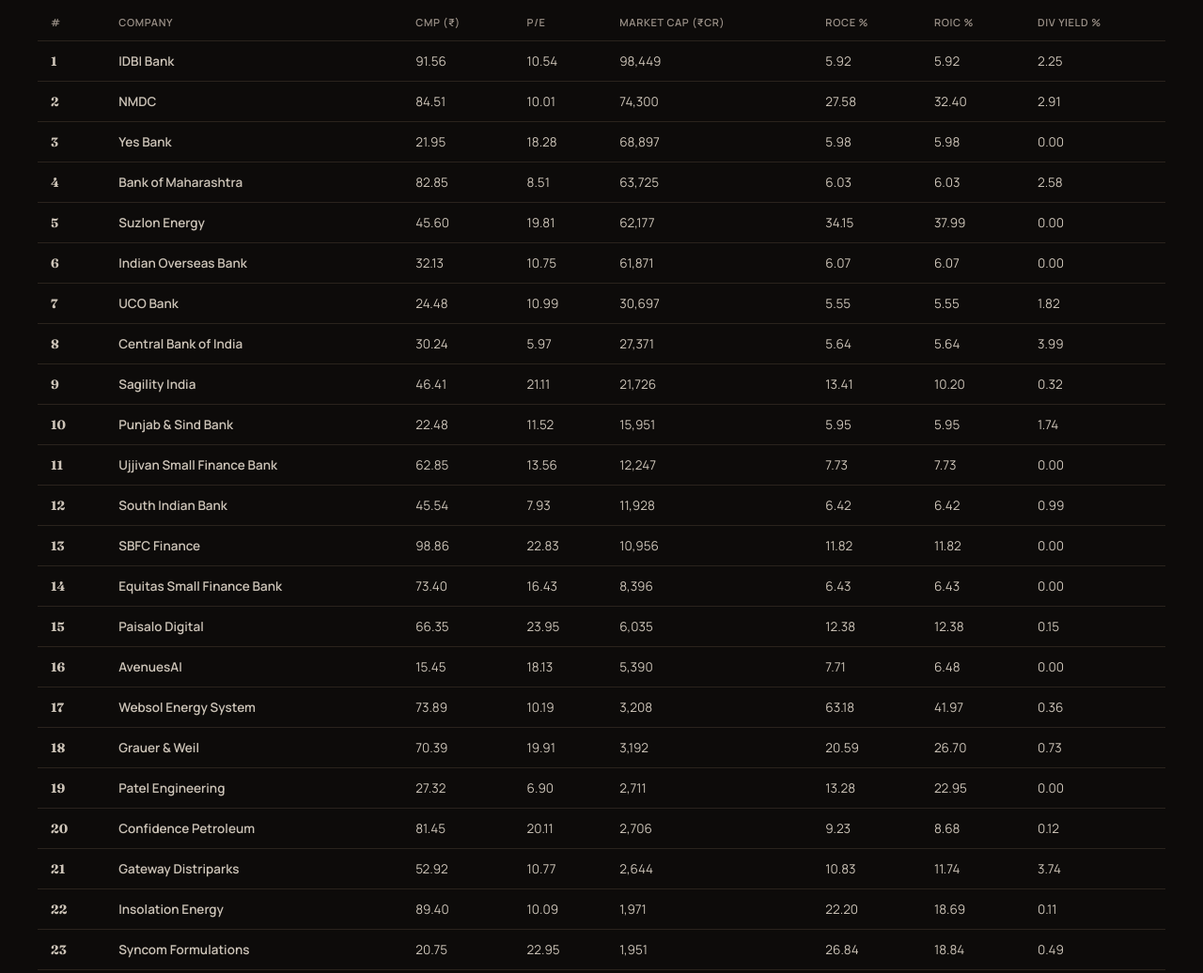
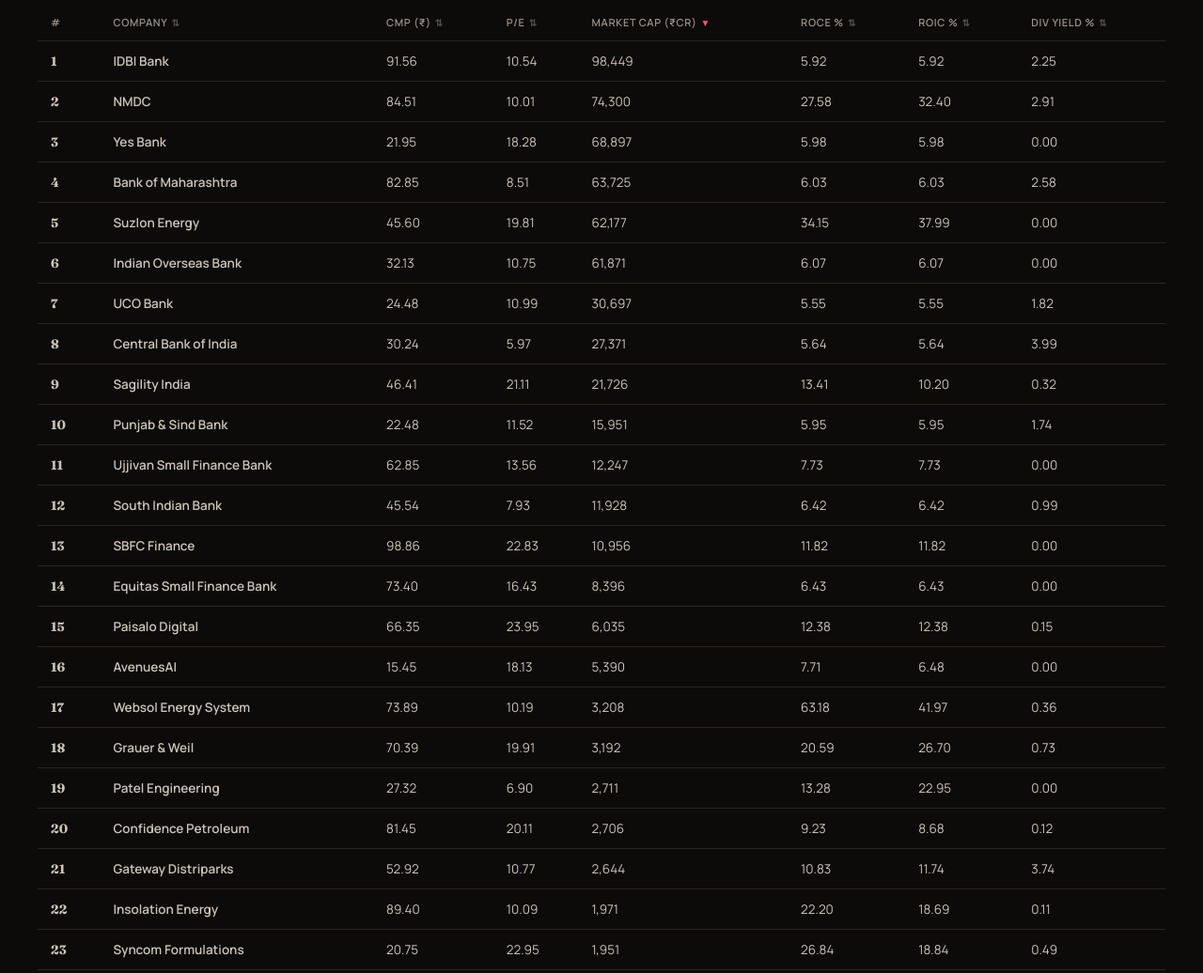
Before and after one commit to genxtlabs/reviewhub, a plain HTML site: page stocks/market-scan.html in a window 1280 px wide. Shown: the part 580-1616 px from the top of the page at 94% size. Drawn offline with Linux system fonts and the light colour scheme.

Commit message:
Make market scan table sortable by any column

```diff
--- a/stocks/market-scan.html
+++ b/stocks/market-scan.html
@@ -28,6 +28,10 @@
   .criteria-list li { font-size: 13px; color: var(--text-secondary); }
   .criteria-list code { font-family: ui-monospace, monospace; font-size: 12px; background: var(--bg-elevated); border: 1px solid var(--border); padding: 1px 6px; border-radius: 4px; color: var(--text); }
   .criteria-source { font-size: 12px; color: var(--text-muted); margin-top: 12px; }
+  .sortable-th { cursor: pointer; user-select: none; }
+  .sortable-th:hover { color: var(--text-secondary); }
+  .sort-icon { display: inline-block; margin-left: 4px; opacity: 0.5; font-size: 10px; }
+  .sortable-th.active .sort-icon { opacity: 1; color: var(--accent-solid); }
 </style>
 </head>
 <body>
@@ -71,37 +75,11 @@
   </div>
 
   <div class="scan-table-wrap">
-    <table class="scan-table">
+    <table class="scan-table" id="scan-table">
       <thead>
-        <tr><th>#</th><th>Company</th><th>CMP (&#8377;)</th><th>P/E</th><th>Market Cap (&#8377;Cr)</th><th>ROCE %</th><th>ROIC %</th><th>Div Yield %</th></tr>
+        <tr id="scan-thead-row"></tr>
       </thead>
-      <tbody>
-        <tr><td class="scan-rank">1</td><td class="scan-name">IDBI Bank</td><td>91.56</td><td>10.54</td><td>98,449</td><td>5.92</td><td>5.92</td><td>2.25</td></tr>
-        <tr><td class="scan-rank">2</td><td class="scan-name">NMDC</td><td>84.51</td><td>10.01</td><td>74,300</td><td>27.58</td><td>32.40</td><td>2.91</td></tr>
-        <tr><td class="scan-rank">3</td><td class="scan-name">Yes Bank</td><td>21.95</td><td>18.28</td><td>68,897</td><td>5.98</td><td>5.98</td><td>0.00</td></tr>
-        <tr><td class="scan-rank">4</td><td class="scan-name">Bank of Maharashtra</td><td>82.85</td><td>8.51</td><td>63,725</td><td>6.03</td><td>6.03</td><td>2.58</td></tr>
-        <tr><td class="scan-rank">5</td><td class="scan-name">Suzlon Energy</td><td>45.60</td><td>19.81</td><td>62,177</td><td>34.15</td><td>37.99</td><td>0.00</td></tr>
-        <tr><td class="scan-rank">6</td><td class="scan-name">Indian Overseas Bank</td><td>32.13</td><td>10.75</td><td>61,871</td><td>6.07</td><td>6.07</td><td>0.00</td></tr>
-        <tr><td class="scan-rank">7</td><td class="scan-name">UCO Bank</td><td>24.48</td><td>10.99</td><td>30,697</td><td>5.55</td><td>5.55</td><td>1.82</td></tr>
-        <tr><td class="scan-rank">8</td><td class="scan-name">Central Bank of India</td><td>30.24</td><td>5.97</td><td>27,371</td><td>5.64</td><td>5.64</td><td>3.99</td></tr>
-        <tr><td class="scan-rank">9</td><td class="scan-name">Sagility India</td><td>46.41</td><td>21.11</td><td>21,726</td><td>13.41</td><td>10.20</td><td>0.32</td></tr>
-        <tr><td class="scan-rank">10</td><td class="scan-name">Punjab &amp; Sind Bank</td><td>22.48</td><td>11.52</td><td>15,951</td><td>5.95</td><td>5.95</td><td>1.74</td></tr>
-        <tr><td class="scan-rank">11</td><td class="scan-name">Ujjivan Small Finance Bank</td><td>62.85</td><td>13.56</td><td>12,247</td><td>7.73</td><td>7.73</td><td>0.00</td></tr>
-        <tr><td class="scan-rank">12</td><td class="scan-name">South Indian Bank</td><td>45.54</td><td>7.93</td><td>11,928</td><td>6.42</td><td>6.42</td><td>0.99</td></tr>
-        <tr><td class="scan-rank">13</td><td class="scan-name">SBFC Finance</td><td>98.86</td><td>22.83</td><td>10,956</td><td>11.82</td><td>11.82</td><td>0.00</td></tr>
-        <tr><td class="scan-rank">14</td><td class="scan-name">Equitas Small Finance Bank</td><td>73.40</td><td>16.43</td><td>8,396</td><td>6.43</td><td>6.43</td><td>0.00</td></tr>
-        <tr><td class="scan-rank">15</td><td class="scan-name">Paisalo Digital</td><td>66.35</td><td>23.95</td><td>6,035</td><td>12.38</td><td>12.38</td><td>0.15</td></tr>
-        <tr><td class="scan-rank">16</td><td class="scan-name">AvenuesAI</td><td>15.45</td><td>18.13</td><td>5,390</td><td>7.71</td><td>6.48</td><td>0.00</td></tr>
-        <tr><td class="scan-rank">17</td><td class="scan-name">Websol Energy System</td><td>73.89</td><td>10.19</td><td>3,208</td><td>63.18</td><td>41.97</td><td>0.36</td></tr>
-        <tr><td class="scan-rank">18</td><td class="scan-name">Grauer &amp; Weil</td><td>70.39</td><td>19.91</td><td>3,192</td><td>20.59</td><td>26.70</td><td>0.73</td></tr>
-        <tr><td class="scan-rank">19</td><td class="scan-name">Patel Engineering</td><td>27.32</td><td>6.90</td><td>2,711</td><td>13.28</td><td>22.95</td><td>0.00</td></tr>
-        <tr><td class="scan-rank">20</td><td class="scan-name">Confidence Petroleum</td><td>81.45</td><td>20.11</td><td>2,706</td><td>9.23</td><td>8.68</td><td>0.12</td></tr>
-        <tr><td class="scan-rank">21</td><td class="scan-name">Gateway Distriparks</td><td>52.92</td><td>10.77</td><td>2,644</td><td>10.83</td><td>11.74</td><td>3.74</td></tr>
-        <tr><td class="scan-rank">22</td><td class="scan-name">Insolation Energy</td><td>89.40</td><td>10.09</td><td>1,971</td><td>22.20</td><td>18.69</td><td>0.11</td></tr>
-        <tr><td class="scan-rank">23</td><td class="scan-name">Syncom Formulations</td><td>20.75</td><td>22.95</td><td>1,951</td><td>26.84</td><td>18.84</td><td>0.49</td></tr>
-        <tr><td class="scan-rank">24</td><td class="scan-name">Ardee Industries</td><td>56.45</td><td>20.71</td><td>1,779</td><td>49.08</td><td>67.02</td><td>0.00</td></tr>
-        <tr><td class="scan-rank">25</td><td class="scan-name">GRM Overseas</td><td>84.84</td><td>22.98</td><td>1,758</td><td>13.99</td><td>15.71</td><td>0.00</td></tr>
-      </tbody>
+      <tbody id="scan-tbody"></tbody>
     </table>
   </div>
 
@@ -128,5 +106,99 @@
   </div>
 </div>
 
+<script>
+  // name is text (sorts alphabetically); every other field is numeric.
+  const SCAN_ROWS = [
+    { name: "IDBI Bank", cmp: 91.56, pe: 10.54, mcap: 98449, roce: 5.92, roic: 5.92, div: 2.25 },
+    { name: "NMDC", cmp: 84.51, pe: 10.01, mcap: 74300, roce: 27.58, roic: 32.40, div: 2.91 },
+    { name: "Yes Bank", cmp: 21.95, pe: 18.28, mcap: 68897, roce: 5.98, roic: 5.98, div: 0.00 },
+    { name: "Bank of Maharashtra", cmp: 82.85, pe: 8.51, mcap: 63725, roce: 6.03, roic: 6.03, div: 2.58 },
+    { name: "Suzlon Energy", cmp: 45.60, pe: 19.81, mcap: 62177, roce: 34.15, roic: 37.99, div: 0.00 },
+    { name: "Indian Overseas Bank", cmp: 32.13, pe: 10.75, mcap: 61871, roce: 6.07, roic: 6.07, div: 0.00 },
+    { name: "UCO Bank", cmp: 24.48, pe: 10.99, mcap: 30697, roce: 5.55, roic: 5.55, div: 1.82 },
+    { name: "Central Bank of India", cmp: 30.24, pe: 5.97, mcap: 27371, roce: 5.64, roic: 5.64, div: 3.99 },
+    { name: "Sagility India", cmp: 46.41, pe: 21.11, mcap: 21726, roce: 13.41, roic: 10.20, div: 0.32 },
+    { name: "Punjab & Sind Bank", cmp: 22.48, pe: 11.52, mcap: 15951, roce: 5.95, roic: 5.95, div: 1.74 },
+    { name: "Ujjivan Small Finance Bank", cmp: 62.85, pe: 13.56, mcap: 12247, roce: 7.73, roic: 7.73, div: 0.00 },
+    { name: "South Indian Bank", cmp: 45.54, pe: 7.93, mcap: 11928, roce: 6.42, roic: 6.42, div: 0.99 },
+    { name: "SBFC Finance", cmp: 98.86, pe: 22.83, mcap: 10956, roce: 11.82, roic: 11.82, div: 0.00 },
+    { name: "Equitas Small Finance Bank", cmp: 73.40, pe: 16.43, mcap: 8396, roce: 6.43, roic: 6.43, div: 0.00 },
+    { name: "Paisalo Digital", cmp: 66.35, pe: 23.95, mcap: 6035, roce: 12.38, roic: 12.38, div: 0.15 },
+    { name: "AvenuesAI", cmp: 15.45, pe: 18.13, mcap: 5390, roce: 7.71, roic: 6.48, div: 0.00 },
+    { name: "Websol Energy System", cmp: 73.89, pe: 10.19, mcap: 3208, roce: 63.18, roic: 41.97, div: 0.36 },
+    { name: "Grauer & Weil", cmp: 70.39, pe: 19.91, mcap: 3192, roce: 20.59, roic: 26.70, div: 0.73 },
+    { name: "Patel Engineering", cmp: 27.32, pe: 6.90, mcap: 2711, roce: 13.28, roic: 22.95, div: 0.00 },
+    { name: "Confidence Petroleum", cmp: 81.45, pe: 20.11, mcap: 2706, roce: 9.23, roic: 8.68, div: 0.12 },
+    { name: "Gateway Distriparks", cmp: 52.92, pe: 10.77, mcap: 2644, roce: 10.83, roic: 11.74, div: 3.74 },
+    { name: "Insolation Energy", cmp: 89.40, pe: 10.09, mcap: 1971, roce: 22.20, roic: 18.69, div: 0.11 },
+    { name: "Syncom Formulations", cmp: 20.75, pe: 22.95, mcap: 1951, roce: 26.84, roic: 18.84, div: 0.49 },
+    { name: "Ardee Industries", cmp: 56.45, pe: 20.71, mcap: 1779, roce: 49.08, roic: 67.02, div: 0.00 },
+    { name: "GRM Overseas", cmp: 84.84, pe: 22.98, mcap: 1758, roce: 13.99, roic: 15.71, div: 0.00 },
+  ];
+
+  const COLUMNS = [
+    { key: "mcaprank", label: "#", sortable: false },
+    { key: "name", label: "Company", sortable: true, type: "text" },
+    { key: "cmp", label: "CMP (₹)", sortable: true, type: "num" },
+    { key: "pe", label: "P/E", sortable: true, type: "num" },
+    { key: "mcap", label: "Market Cap (₹Cr)", sortable: true, type: "num" },
+    { key: "roce", label: "ROCE %", sortable: true, type: "num" },
+    { key: "roic", label: "ROIC %", sortable: true, type: "num" },
+    { key: "div", label: "Div Yield %", sortable: true, type: "num" },
+  ];
+
+  // Original market-cap rank is fixed to each stock regardless of current sort,
+  // so switching sort columns never relabels "who was #1 by market cap."
+  SCAN_ROWS.forEach((row, i) => { row.mcaprank = i + 1; });
+
+  let sortKey = "mcap";
+  let sortDir = "desc";
+
+  function renderHead() {
+    const tr = document.getElementById("scan-thead-row");
+    tr.innerHTML = COLUMNS.map((col) => {
+      if (!col.sortable) return `<th>${col.label}</th>`;
+      const isActive = col.key === sortKey;
+      const arrow = isActive ? (sortDir === "asc" ? "▲" : "▼") : "⇅";
+      return `<th class="sortable-th${isActive ? " active" : ""}" data-key="${col.key}" data-type="${col.type}">${col.label}<span class="sort-icon">${arrow}</span></th>`;
+    }).join("");
+
+    tr.querySelectorAll(".sortable-th").forEach((th) => {
+      th.addEventListener("click", () => {
+        const key = th.dataset.key;
+        if (sortKey === key) {
+          sortDir = sortDir === "asc" ? "desc" : "asc";
+        } else {
+          sortKey = key;
+          sortDir = th.dataset.type === "text" ? "asc" : "desc";
+        }
+        renderHead();
+        renderBody();
+      });
+    });
+  }
+
+  function renderBody() {
+    const rows = SCAN_ROWS.slice().sort((a, b) => {
+      const av = a[sortKey], bv = b[sortKey];
+      const cmp = typeof av === "string" ? av.localeCompare(bv) : av - bv;
+      return sortDir === "asc" ? cmp : -cmp;
+    });
+    document.getElementById("scan-tbody").innerHTML = rows.map((r) => `
+      <tr>
+        <td class="scan-rank">${r.mcaprank}</td>
+        <td class="scan-name">${r.name}</td>
+        <td>${r.cmp.toFixed(2)}</td>
+        <td>${r.pe.toFixed(2)}</td>
+        <td>${r.mcap.toLocaleString('en-IN')}</td>
+        <td>${r.roce.toFixed(2)}</td>
+        <td>${r.roic.toFixed(2)}</td>
+        <td>${r.div.toFixed(2)}</td>
+      </tr>`).join("");
+  }
+
+  renderHead();
+  renderBody();
+</script>
 </body>
 </html>
```
